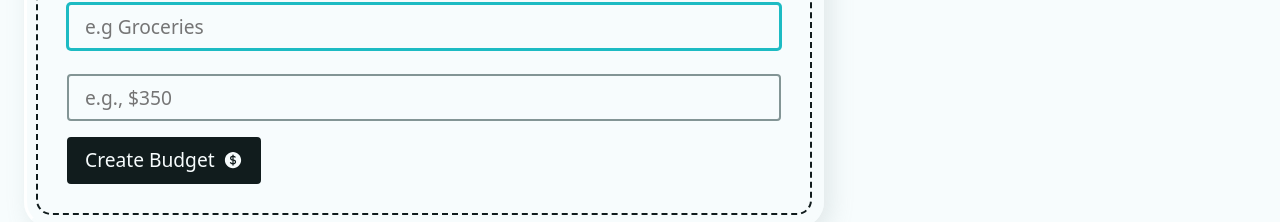
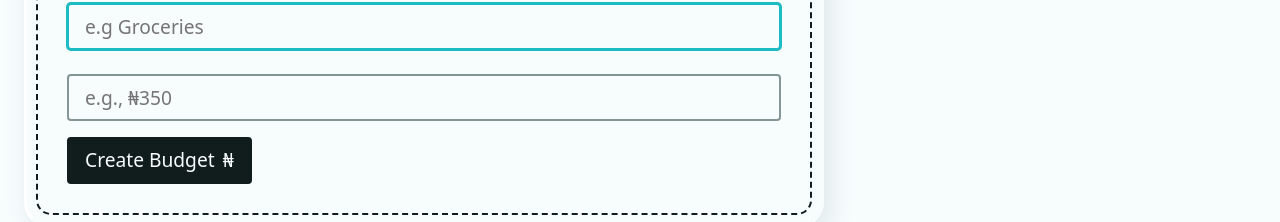
Before and after one commit to Marwumi/Budgeting-App, a React (Vite) app: page / in a window 1280 px wide. Both pictures are taken after typing "Sample" into the empty fields and a click on the button "Create Account". Shown: the part 441-663 px from the top of the page. Built offline with nearby package versions, Linux system fonts and the light colour scheme.

Commit message:
added the naira icon

```diff
--- a/src/components/AddBudgetForm.jsx
+++ b/src/components/AddBudgetForm.jsx
@@ -1,4 +1,4 @@
-import { CurrencyDollarIcon } from "@heroicons/react/24/solid";
+// import { CurrencyDollarIcon } from "@heroicons/react/24/solid";
 import React, { useEffect, useRef } from "react";
 import { Form, useFetcher } from "react-router-dom";
 
@@ -37,7 +37,7 @@ const AddBudgetForm = () => {
             step="0.01"
             name="newBudgetAmount"
             id="newBudgetAmount"
-            placeholder="e.g., $350"
+            placeholder="e.g., &#8358;350"
             required
             inputMode="decimal"
           />
@@ -48,8 +48,9 @@ const AddBudgetForm = () => {
             <span>Submitting...</span>
           ) : (
             <>
-              <span>Create Budget</span>
-              <CurrencyDollarIcon width={20} />
+              <span>Create Budget </span> &#8358;
+
+              {/* <CurrencyDollarIcon width={20} /> */}
             </>
           )}
         </button>
--- a/src/helpers.js
+++ b/src/helpers.js
@@ -85,12 +85,25 @@ export const calculateSpentByBudget = (budgetId) => {
   // }
 
   // format currency
+  // export const formatCurrency = (amt) => {
+  //   return amt.toLocaleString(undefined, {
+  //     style: "currency",
+  //     currency: 'USD',
+  //   })
+  // }
+
   export const formatCurrency = (amt) => {
-    return amt.toLocaleString(undefined, {
-      style: "currency",
-      currency: 'USD',
-    })
-  }
+    // Define a custom symbol for Naira (₦)
+    const nairaSymbol = "₦";
+
+    // Convert the amount to a number with 2 decimal places
+    const formattedAmount = parseFloat(amt).toFixed(2);
+
+    // Add the Naira symbol to the formatted amount
+    return `${nairaSymbol}${formattedAmount}`;
+  };
+
+
 
   // format percentage
   export const formatPercentage = (amt) => {
```
